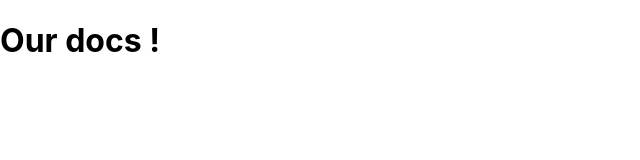
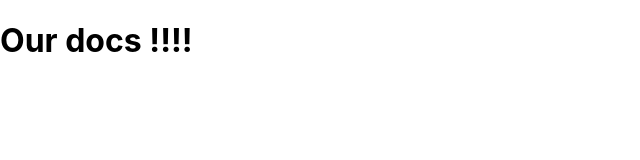
Before and after one commit to medlicence/next-me8, a Next.js app: page /docs in a window 1280 px wide. Shown: the top 160 px of the page, without its empty margins (0-640 px from the left). Built offline with nearby package versions, Linux system fonts and the light colour scheme.

Commit message:
Update docs.js

```diff
--- a/pages/docs.js
+++ b/pages/docs.js
@@ -1,7 +1,7 @@
 export default function Docs() {
   return (
     <>
-      <h1>Our docs !</h1>
+      <h1>Our docs !!!!</h1>
     </>
   )
 }
```
